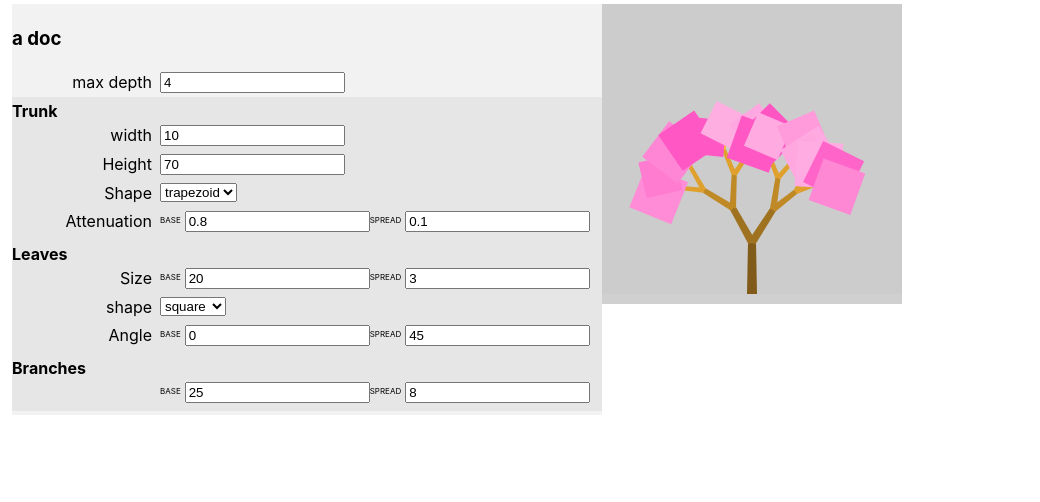
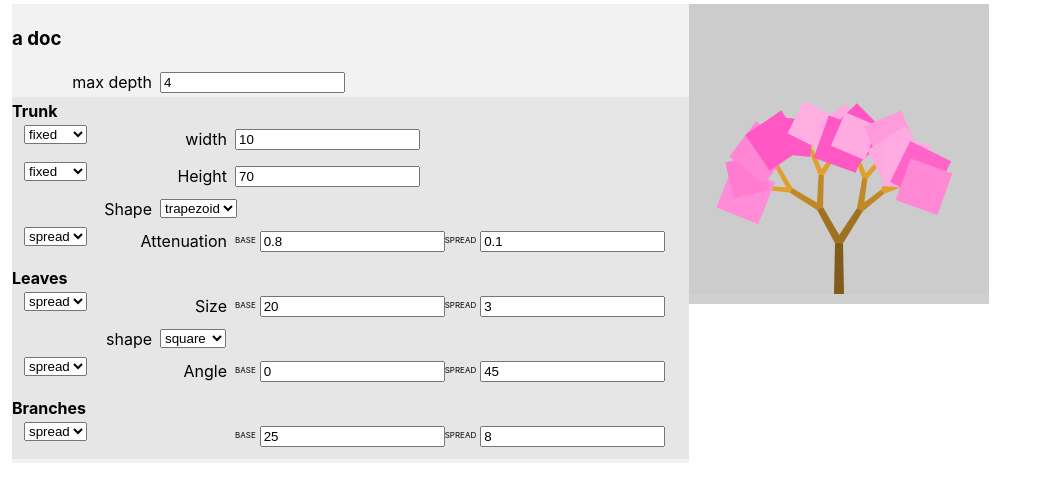
Before and after one commit to joshmarinacci/tree-gen-gen, a React (Create React App) app: page / in a window 1280 px wide. Shown: the top 502 px of the page, without its empty margins (0-1040 px from the left). Built offline with nearby package versions, Linux system fonts and the light colour scheme.

Commit message:
add type switcher

```diff
--- a/src/App.js
+++ b/src/App.js
@@ -117,14 +117,57 @@ const PickEditor = ({def,update}) => {
   </HBox>
 }
 
+function changeGeneratorType(def, targetKey, value) {
+  console.log("changing to",def,targetKey,value)
+  const old = def[targetKey]
+  if(value === 'spread') {
+    def[targetKey] = {
+      _title: old._title,
+      _type: 'spread',
+      base:old.value,
+      spread:0,
+    }
+  }
+  if(value === 'fixed') {
+    def[targetKey] = {
+      _title: old._title,
+      _type: 'fixed',
+      value:old.base,
+    }
+  }
+}
+
+const TypePicker = ({def, targetKey, update}) => {
+  const type = def[targetKey]._type
+  return <select value={type} onChange={(e)=>{
+    changeGeneratorType(def,targetKey,e.target.value)
+    update()
+  }}>
+    <option>fixed</option>
+    <option>spread</option>
+  </select>
+}
+
 const Group = ({def,update}) => {
   const chs = []
   Object.keys(def).forEach((key,i)=>{
     if(key.startsWith('_')) return
     const ch = def[key]
     if(!ch._type) return
-    if(ch._type === 'fixed')  return chs.push(<FixedValueEditor key={key} def={ch} update={update}/>)
-    if(ch._type === 'spread')  return chs.push(<RandomSpreadEditor key={key} def={ch} update={update}/>)
+    if(ch._type === 'fixed')  {
+      const ed = <FixedValueEditor key={key} def={ch} update={update}/>
+      const typePicker = <TypePicker def={def} targetKey={key} update={update}/>
+      const wrapper = <HBox key={key}>{typePicker}{ed}</HBox>
+      chs.push(wrapper)
+      return
+    }
+    if(ch._type === 'spread')  {
+      const ed = <RandomSpreadEditor key={key} def={ch} update={update}/>
+      const typePicker = <TypePicker def={def} targetKey={key} update={update}/>
+      const wrapper = <HBox key={key}>{typePicker}{ed}</HBox>
+      chs.push(wrapper)
+      return
+    }
     if(ch._type === 'pick')  return chs.push(<PickEditor key={key} def={ch} update={update}/>)
   })
   return <VBox>
```
